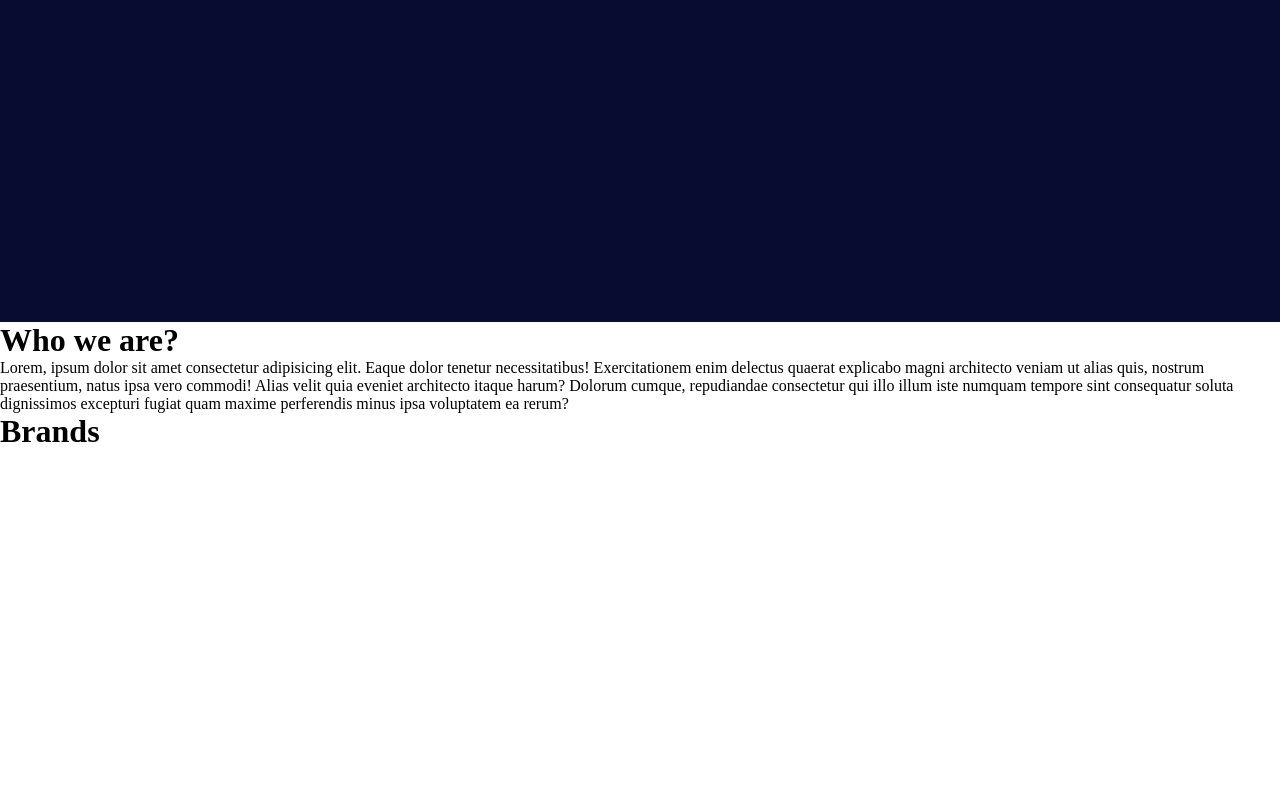
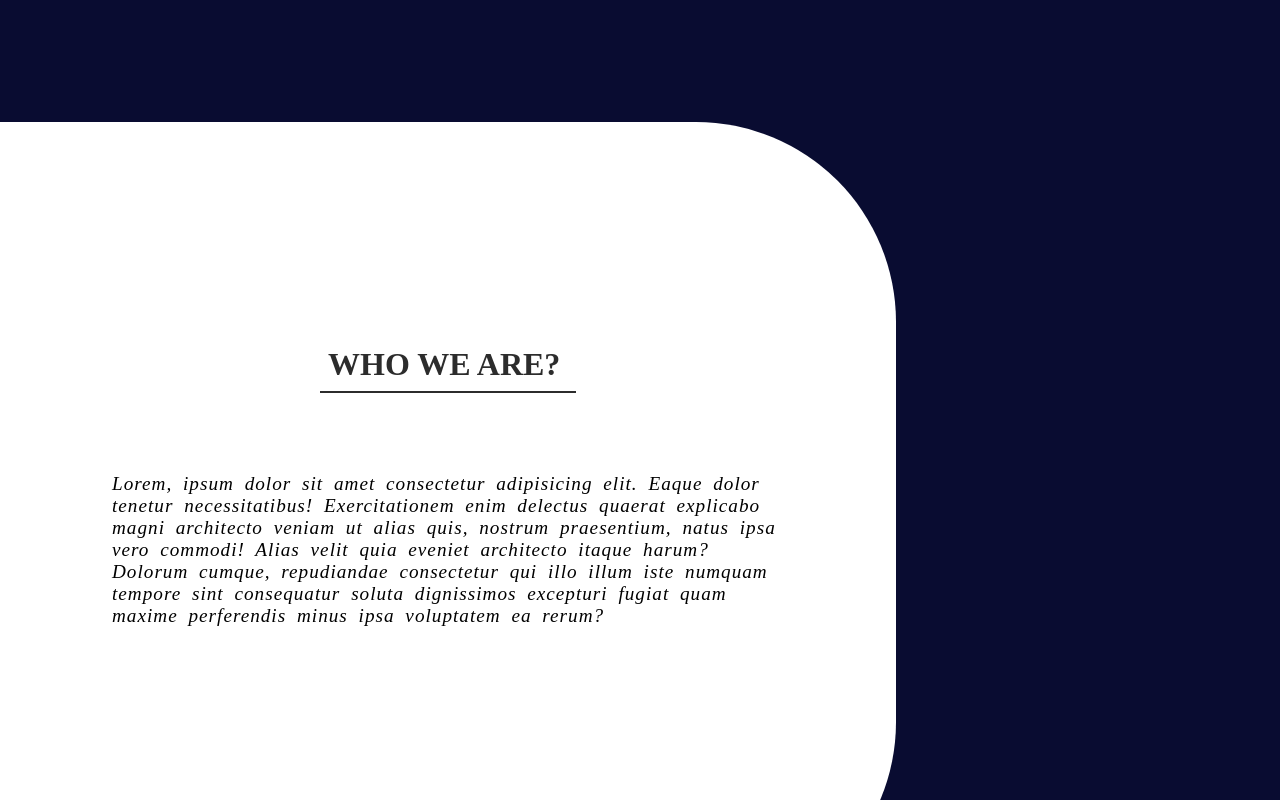
Before and after one commit to bishal-github/Simple-Portfolio1, a React (Create React App) app: page / in a window 1280 px wide. Shown: the part 1360-2160 px from the top of the page. Before the commit the page ends 1810 px from the top, so only its background shows below. Built offline with nearby package versions, Linux system fonts and the light colour scheme.

Commit message:
styling home3 div

```diff
--- a/src/styles/home.scss
+++ b/src/styles/home.scss
@@ -76,3 +76,38 @@
     }
 
 }
+
+.home3{
+    width: 100%;
+    height: 120vh;
+    background-color: $second;
+    margin-top: -200px;
+    display: flex;
+
+    > div{
+        width: 70%;
+        height: 100vh;
+        background-color: $first;
+        border-radius: 0 200px 200px 0;
+        display: flex;
+        flex-direction: column;
+        align-items: center;
+        justify-content: center;
+        padding: 2rem;
+
+        > h1{
+            text-transform: uppercase;
+            border-bottom: 2px solid $dark;
+            padding: 0.5rem;
+            width: 16rem;
+            color: $dark;
+        }
+        > p{
+             padding: 5rem;
+            letter-spacing: 1px;
+            word-spacing: 5px;
+            line-height: 170%;
+            font: italic 100 1.2rem $text2;
+        }
+    }
+}
```
